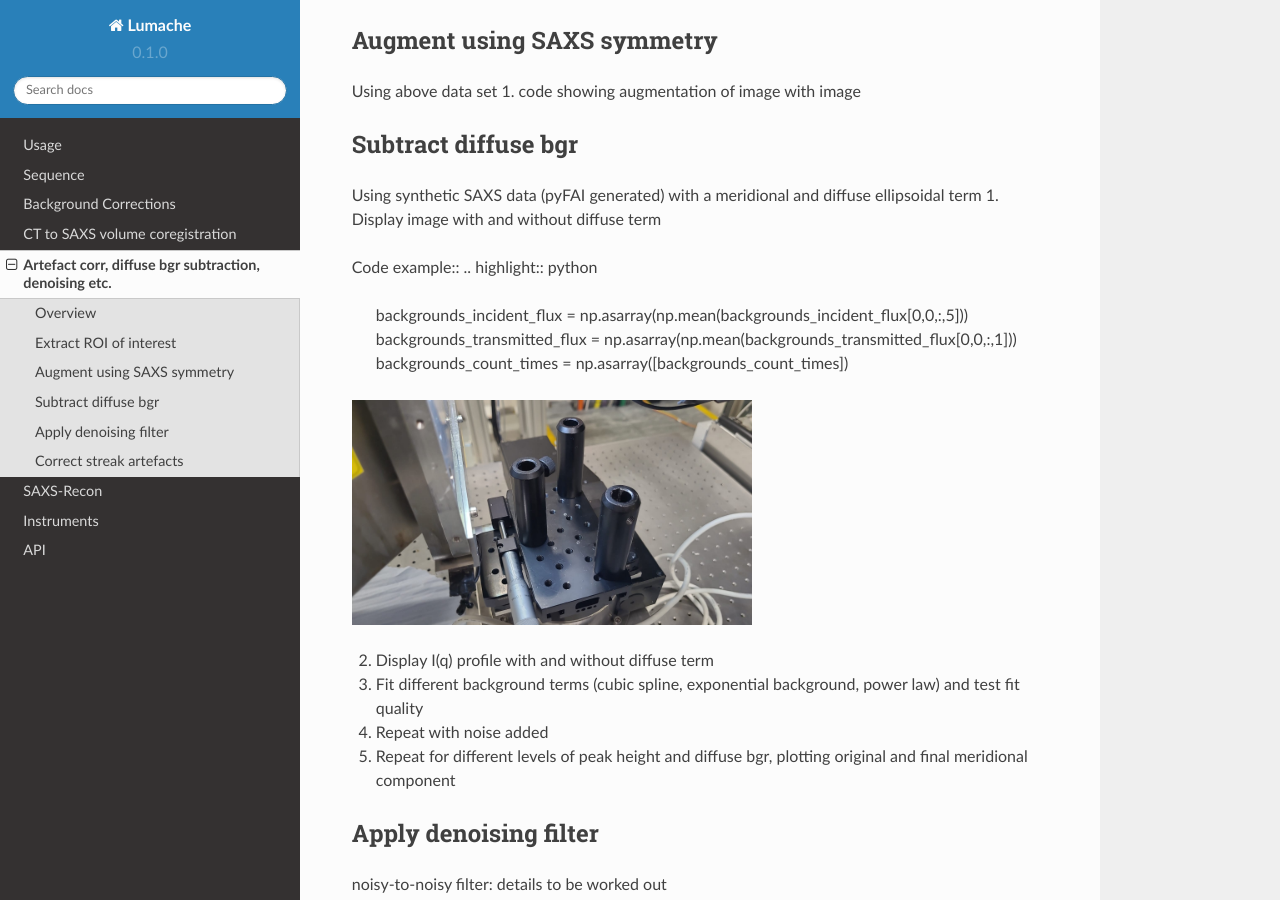
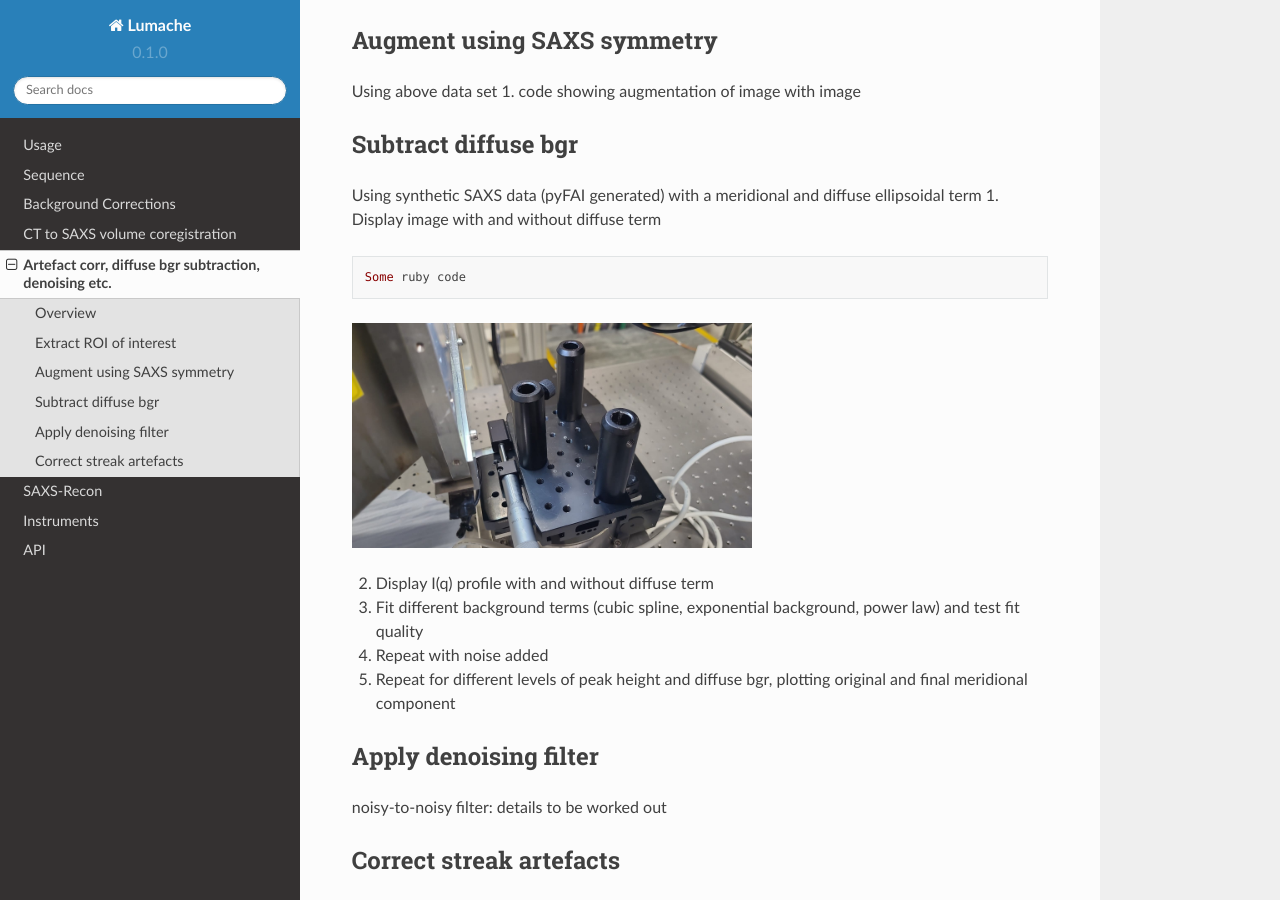
Before and after one commit to himadri111/saxs-docs-tutorial, a Sphinx documentation site: the page built from docs/source/imgtreatment.rst, in a window 1280 px wide and 900 px high, scrolled down 453 px. Built offline with Sphinx 7.4.7 and the Read the Docs theme 2.0.0, drawn with Linux system fonts in a browser that asks for light colours.

Commit message:
Update imgtreatment.rst

```diff
--- a/docs/source/imgtreatment.rst
+++ b/docs/source/imgtreatment.rst
@@ -29,12 +29,9 @@ Subtract diffuse bgr
 Using synthetic SAXS data (pyFAI generated) with a meridional and diffuse ellipsoidal term
 1. Display image with and without diffuse term
 
-Code example::
-.. highlight:: python
+.. code-block:: ruby
 
-  backgrounds_incident_flux = np.asarray(np.mean(backgrounds_incident_flux[0,0,:,5]))
-  backgrounds_transmitted_flux = np.asarray(np.mean(backgrounds_transmitted_flux[0,0,:,1]))
-  backgrounds_count_times =  np.asarray([backgrounds_count_times])
+  Some ruby code
 
 .. image:: testerpillar1.jpg
   :width: 400
```
